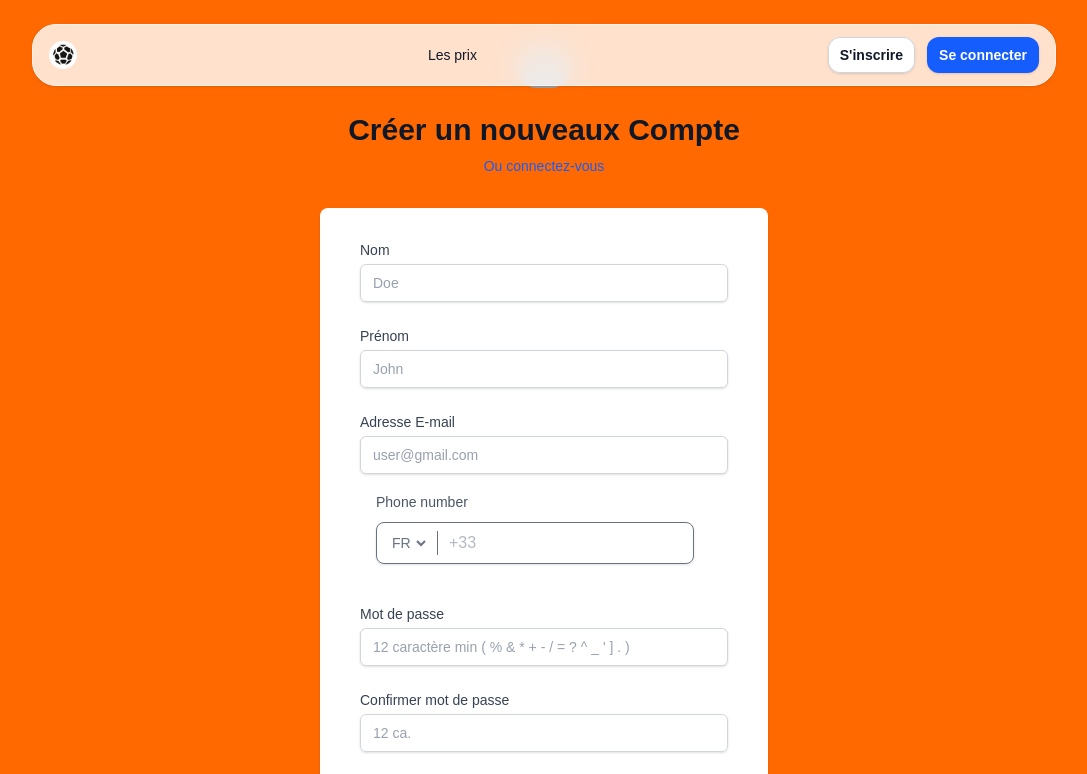
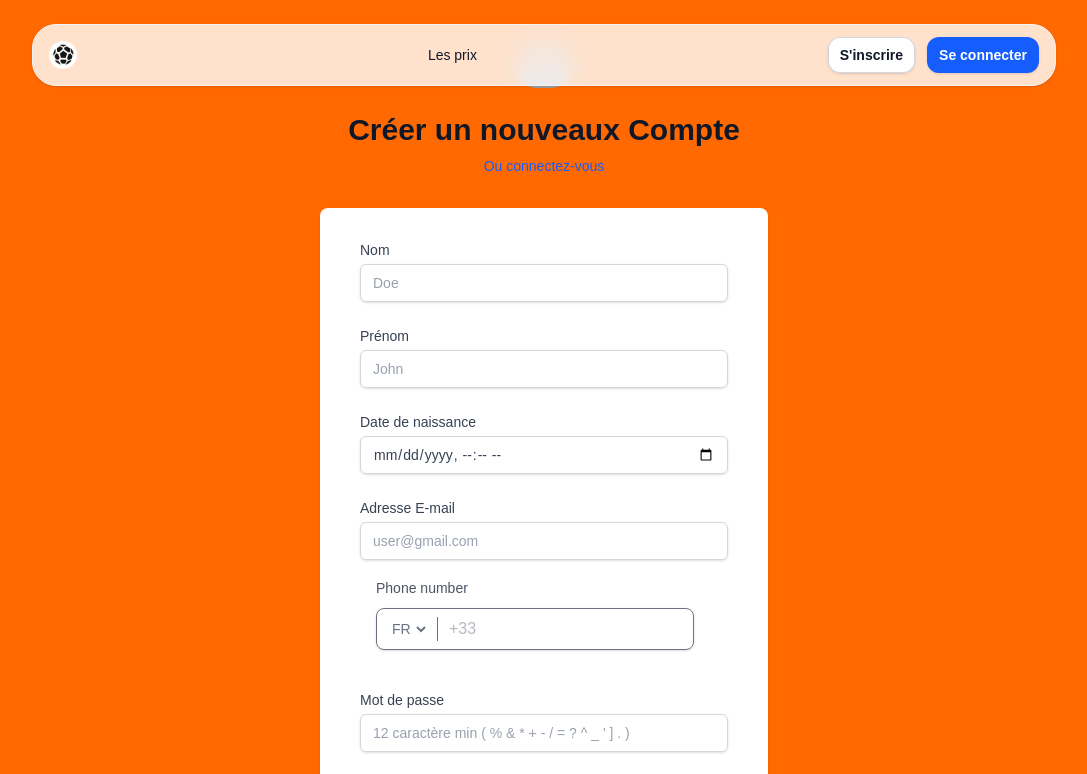
Before and after one commit to ChVrles14/93Moove, a Next.js app: page /registration in a window 1280 px wide. Shown: the top 774 px of the page, without its empty margins (96-1183 px from the left). Built offline with nearby package versions, Linux system fonts and the light colour scheme; grey boxes are pictures that could not be loaded.

Commit message:
Date de naissance

```diff
--- a/src/app/registration/page.tsx
+++ b/src/app/registration/page.tsx
@@ -37,6 +37,16 @@ export default function Home() {
                                    className="block text-sm font-medium leading-5  text-gray-700">Prénom</label>
                             <div className="mt-1 relative rounded-md shadow-sm">
                                 <input id="name" name="name" placeholder="John" type="text"
+                                       className="appearance-none block w-full px-3 py-2 border text-gray-700 border-gray-300 rounded-md placeholder-gray-400 focus:outline-none focus:shadow-outline-blue focus:border-blue-300 transition duration-150 ease-in-out sm:text-sm sm:leading-5"/>
+
+                            </div>
+                        </div>
+
+                        <div className="mt-6">
+                            <label htmlFor="name"
+                                   className="block text-sm font-medium leading-5  text-gray-700">Date de naissance</label>
+                            <div className="mt-1 relative rounded-md shadow-sm">
+                                <input type="datetime-local" id="date" name="date" required
                                        className="appearance-none block w-full px-3 py-2 border text-gray-700 border-gray-300 rounded-md placeholder-gray-400 focus:outline-none focus:shadow-outline-blue focus:border-blue-300 transition duration-150 ease-in-out sm:text-sm sm:leading-5"/>
 
                             </div>
```
Also changed, not shown: 1 other file (tests, documents, lock files or other folders).
